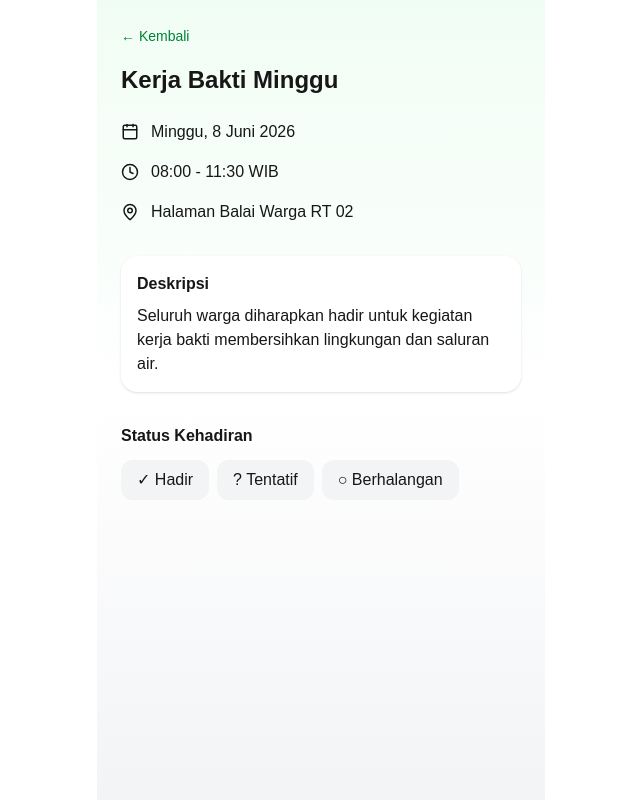
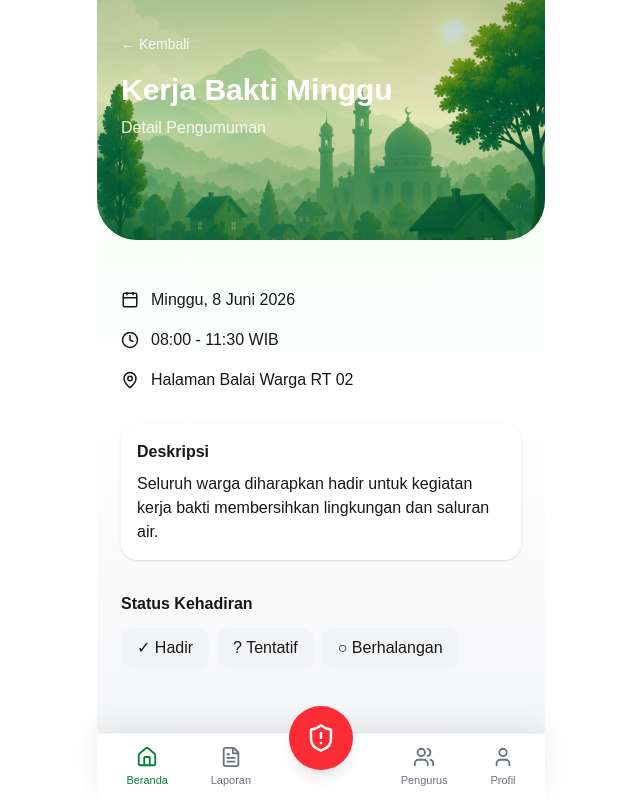
Before and after one commit to nurdjatiinvensi-glitch/sikowar-pwa, a Next.js app: page /announcements/1 in a window 1280 px wide. Shown: the whole page, without its empty margins (319-959 px from the left). Built offline with nearby package versions, Linux system fonts and the light colour scheme.

Commit message:
refactor detail announcement

```diff
--- a/app/announcements/[id]/page.tsx
+++ b/app/announcements/[id]/page.tsx
@@ -1,4 +1,5 @@
 import AppLayout from "@/components/layout/AppLayout";
+import HeaderBackground from "@/components/layout/HeaderBackground";
 import AnnouncementDetailContent from "@/components/pages/AnnouncementDetailContent";
 import { announcementData } from "@/data/announcementData";
 import { Calendar, Clock, MapPin } from "lucide-react";
@@ -24,14 +25,19 @@ export default async function AnnouncementDetailPage({ params }: Props) {
   }
 
   return (
-    <AppLayout bottomNav={false}>
-      <div className="p-6">
-        <Link href="/announcements" className="text-sm text-green-700">
-          ← Kembali
-        </Link>
+    <AppLayout activeMenu="home">
+      <HeaderBackground variant="default">
+        <div className="px-6 pt-8 pb-8 text-white">
+          <Link href="/announcements" className="text-sm text-white/90">
+            ← Kembali
+          </Link>
 
-        <h1 className="mt-4 text-2xl font-bold">{announcement.title}</h1>
+          <h1 className="mt-4 text-3xl font-bold">{announcement.title}</h1>
 
+          <p className="mt-2 text-white/90">Detail Pengumuman</p>
+        </div>
+      </HeaderBackground>
+      <div className="px-6 py-6">
         <div className="mt-6 space-y-4">
           <div className="flex items-center gap-3">
             <Calendar size={18} />
--- a/app/announcements/page.tsx
+++ b/app/announcements/page.tsx
@@ -1,30 +1,45 @@
 "use client";
 
-import { Calendar, ChevronRight, MapPin } from "lucide-react";
 import Link from "next/link";
 
-import { announcementData } from "@/data/announcementData";
+import { Calendar, ChevronRight, MapPin } from "lucide-react";
 
 import AppLayout from "@/components/layout/AppLayout";
+import HeaderBackground from "@/components/layout/HeaderBackground";
+
+import { announcementData } from "@/data/announcementData";
 
 export default function AnnouncementsPage() {
   return (
     <AppLayout activeMenu="home">
-      <div className="p-6">
-        <Link href="/" className="text-sm text-green-700">
-          ← Kembali
-        </Link>
+      {/* HEADER */}
+      <HeaderBackground variant="default">
+        <div className="px-6 pt-8 pb-8 text-white">
+          <Link href="/" className="text-sm text-white/90">
+            ← Kembali
+          </Link>
 
-        <h1 className="mb-6 mt-4 text-2xl font-bold">Pengumuman</h1>
+          <h1 className="mt-4 text-3xl font-bold">Pengumuman</h1>
 
+          <p className="mt-2 text-white/90">Informasi dan kegiatan warga</p>
+        </div>
+      </HeaderBackground>
+
+      {/* CONTENT */}
+      <div className="px-6 py-6">
         {announcementData.map((item) => (
           <Link
             key={item.id}
             href={`/announcements/${item.id}`}
             className="
-              mb-4 block rounded-2xl
-              bg-white p-4 shadow
-              transition hover:shadow-md
+              mb-4
+              block
+              rounded-2xl
+              bg-white
+              p-4
+              shadow-sm
+              transition
+              hover:shadow-md
             "
           >
             <div className="flex items-start justify-between">
```
